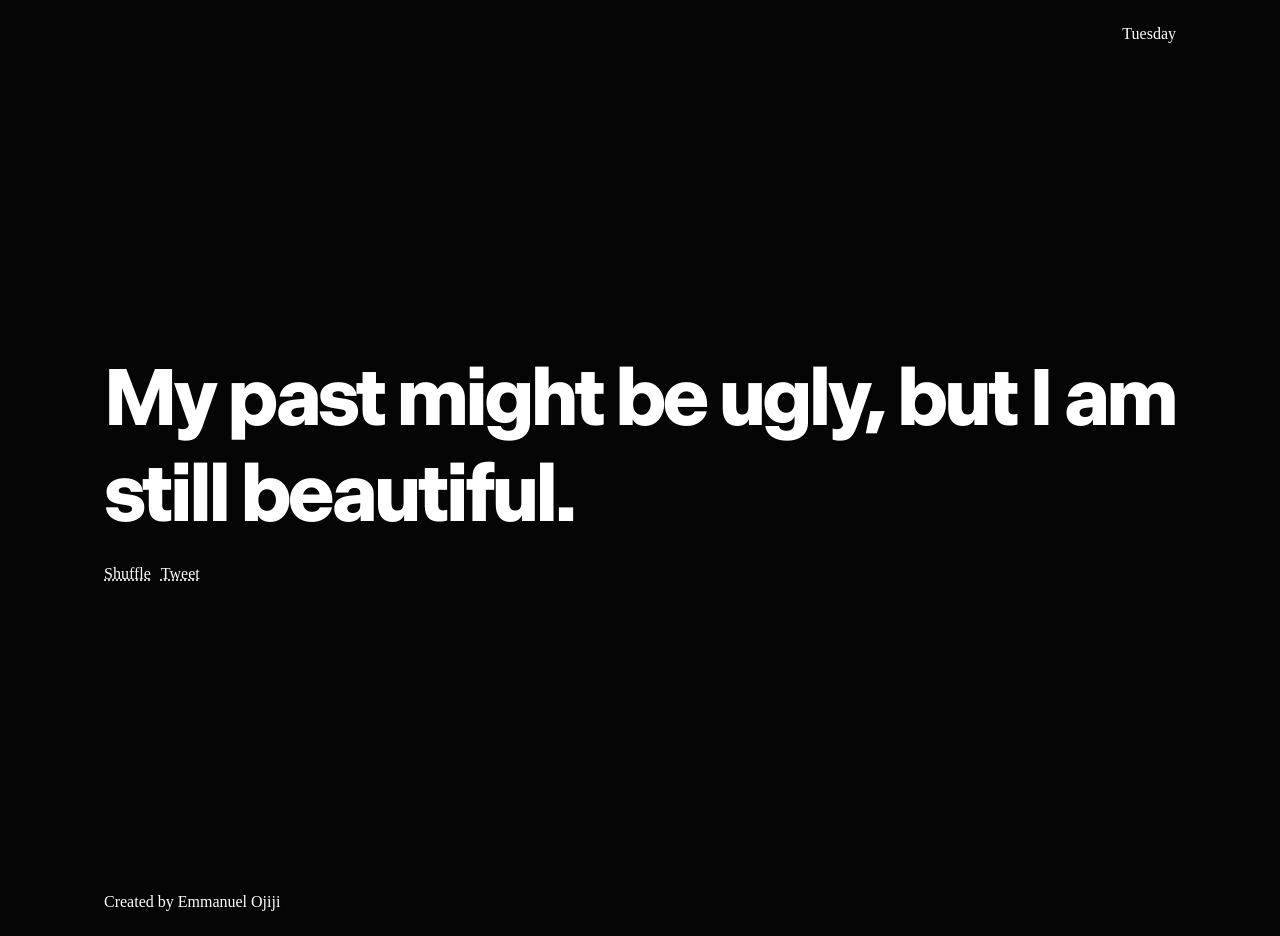
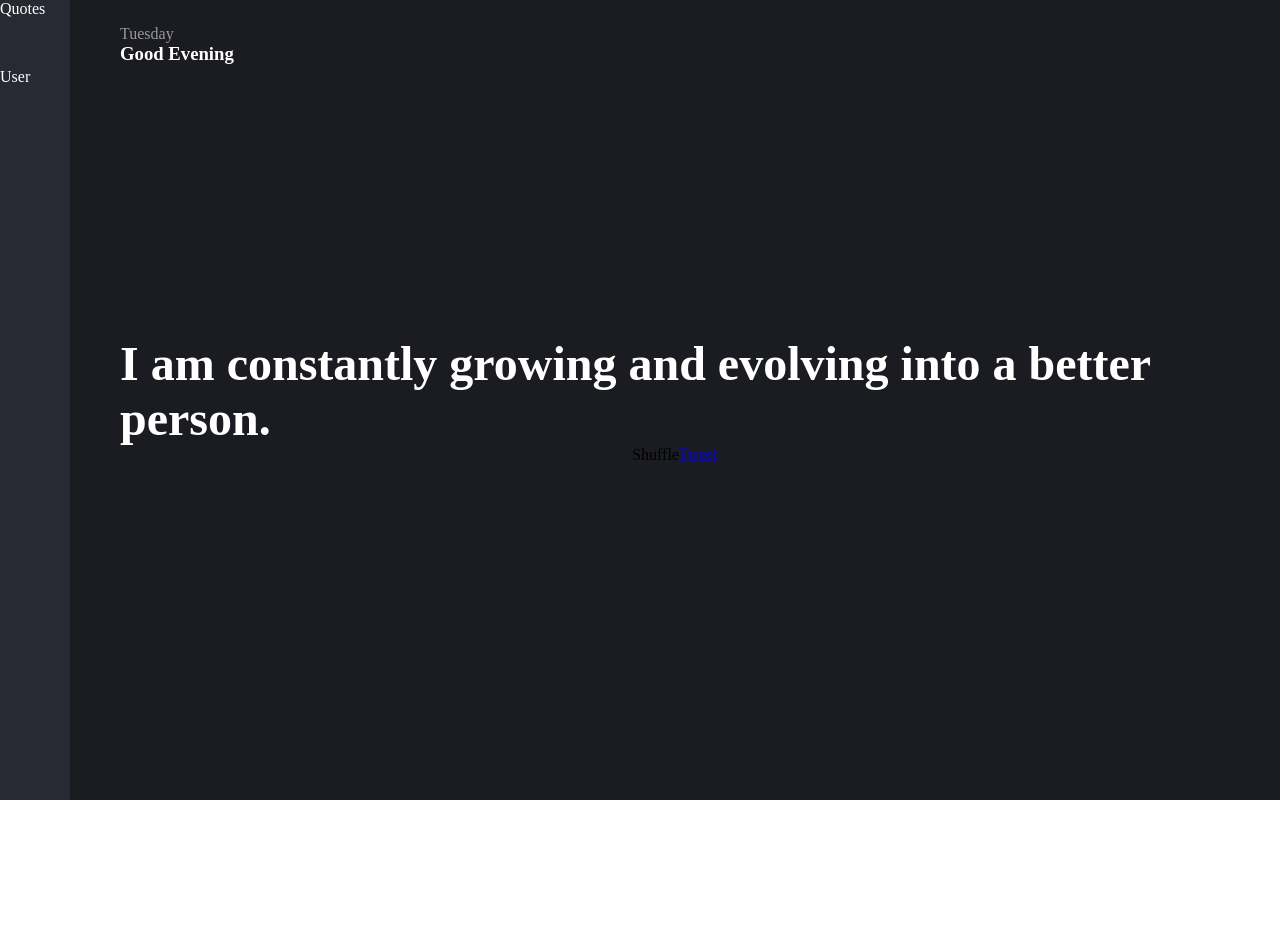
Before and after one commit to emmanuelojiji/quotes, a React (Create React App) app: page / in a window 1280 px wide. After the commit the page ends 800 px from the top, so only its background shows below. Built offline with nearby package versions, Linux system fonts and the light colour scheme.

Commit message:
New Style

```diff
--- a/package.json
+++ b/package.json
@@ -7,6 +7,7 @@
     "@testing-library/jest-dom": "^5.11.4",
     "@testing-library/react": "^11.1.0",
     "@testing-library/user-event": "^12.1.10",
+    "node-sass": "^4.14.1",
     "react": "^17.0.2",
     "react-dom": "^17.0.2",
     "react-scripts": "4.0.3",
--- a/public/index.html
+++ b/public/index.html
@@ -9,22 +9,10 @@
       name="description"
       content="Web site created using create-react-app"
     />
-    <link rel="apple-touch-icon" href="%PUBLIC_URL%/logo192.png" />
-    <!--
-      manifest.json provides metadata used when your web app is installed on a
-      user's mobile device or desktop. See https://developers.google.com/web/fundamentals/web-app-manifest/
-    -->
-    <link rel="manifest" href="%PUBLIC_URL%/manifest.json" />
-    <!--
-      Notice the use of %PUBLIC_URL% in the tags above.
-      It will be replaced with the URL of the `public` folder during the build.
-      Only files inside the `public` folder can be referenced from the HTML.
-
-      Unlike "/favicon.ico" or "favicon.ico", "%PUBLIC_URL%/favicon.ico" will
-      work correctly both with client-side routing and a non-root public URL.
-      Learn how to configure a non-root public URL by running `npm run build`.
-    -->
     <title>React App</title>
+    <link rel="preconnect" href="https://fonts.googleapis.com">
+<link rel="preconnect" href="https://fonts.gstatic.com" crossorigin>
+<link href="https://fonts.googleapis.com/css2?family=Roboto&display=swap" rel="stylesheet">
   </head>
   <body>
     <noscript>You need to enable JavaScript to run this app.</noscript>
--- a/src/App.css
+++ b/src/App.css
@@ -1,70 +1,14 @@
-@font-face {
-  font-family: "Indivisible";
-  src: url("./fonts/Indivisible-Bold.eot");
-  src: local("./fonts/Indivisible Bold"), local("Indivisible-Bold"),
-    url("./fonts/Indivisible-Bold.eot?#iefix") format("embedded-opentype"),
-    url("./fonts/Indivisible-Bold.woff2") format("woff2"),
-    url("./fonts/Indivisible-Bold.woff") format("woff"),
-    url("./fonts/Indivisible-Bold.ttf") format("truetype");
-  font-weight: bold;
-  font-style: normal;
+#root {
+  height: 100%;
 }
 
-.page-container {
+.App {
+  height: 100%;
   width: 100%;
-  max-width: 1200px;
-  padding-left: 5%;
-  padding-right: 5%;
-  margin: 0 auto;
+  display: flex;
 }
 
-header {
-  display: flex;
-  justify-content: flex-end;
-  padding-top: 25px;
-  padding-bottom: 25px;
+main {
+  height: 100%;
+  width: 100%;
 }
-
-.billboard {
-  min-height: 100vh;
-  background: #050505;
-  display: flex;
-  align-items: center;
-}
-
-.billboard-wrap{
-  display: flex;
-  flex-direction: column;
-}
-
-.billboard a, .billboard span {
-  color:white;
-  text-decoration: underline #fff dotted;
-}
-
-
-.quote {
-  font-size: 5em;
-  color: white;
-  font-family: "Indivisible";
-  letter-spacing: -0.3vw;
-  margin-bottom: 20px;
-  overflow-wrap: break-word;
-}
-
-@media only screen and (max-width: 768px) {
-  .quote {
-    font-size: 3em;
-  }
-}
-
-.shuffle{
-  margin-right: 10px;
-  cursor: pointer;
-}
-
-footer {
-  color: white;
-  padding-top: 25px;
-  padding-bottom: 25px;
-}
--- a/src/App.js
+++ b/src/App.js
@@ -1,59 +1,19 @@
 import "./App.css";
-import { useState } from "react";
-import Quote from "./components/Quote";
-import Quotes from "./fonts/QuoteDatabase";
+import Header from "./components/Header";
+import Home from "./components/Home";
+import Menu from "./components/Menu";
 
 function App(props) {
-  let randomQuote = Quotes[Math.floor(Math.random() * Quotes.length)];
-
-  const [currentQuote, setCurrentQuote] = useState(randomQuote);
-
-  console.log(randomQuote);
-
-  const newDate = new Date();
-
-  const days = [
-    "Sunday",
-    "Monday",
-    "Tuesday",
-    "Wednesday",
-    "Thursday",
-    "Friday",
-    "Saturday",
-    "Sunday",
-  ];
-
-  let day = days[newDate.getDay()];
-
-  const changeQuote = () => {
-    randomQuote = Quotes[Math.floor(Math.random() * Quotes.length)];
-    setCurrentQuote(randomQuote);
-  };
-
   return (
     <>
-      <header className="page-container">
-        <span style={{ color: "white" }}>{day}</span>
-      </header>
+      <div className="App">
+      <Menu />
+        <main>
+          <Header />
+          <Home />
+        </main>
 
-      <section className="billboard">
-        <div className="billboard-wrap page-container">
-          <Quote quote={currentQuote} />
-          <div className="shuffle-tweet">
-            <span onClick={() => changeQuote()} className="shuffle">Shuffle</span>
-            <a
-              href={`https://twitter.com/intent/tweet?text=${currentQuote}`}
-              target="_blank"
-            >
-              Tweet
-            </a>
-          </div>
-        </div>
-      </section>
-
-      <footer className="page-container">
-        <span>Created by Emmanuel Ojiji</span>
-      </footer>
+      </div>
     </>
   );
 }
--- /dev/null
+++ b/src/components/Header.js
@@ -0,0 +1,32 @@
+import './Header.scss'
+
+const Header = () => {
+
+  const newDate = new Date();
+
+  const days = [
+    "Sunday",
+    "Monday",
+    "Tuesday",
+    "Wednesday",
+    "Thursday",
+    "Friday",
+    "Saturday",
+    "Sunday",
+  ];
+
+  let day = days[newDate.getDay()];
+  let time = newDate.getHours();
+
+  const greeting = time < 12 ? 'Good Morning' : 'Good Evening'
+
+
+  return (
+    <header className="page-container">
+      <span className="day">{day}</span>
+      <h3 className="greeting">{greeting}</h3>
+    </header>
+  );
+};
+
+export default Header;
--- /dev/null
+++ b/src/components/Header.scss
@@ -0,0 +1,18 @@
+header {
+    display: flex;
+    position: fixed;
+    margin-left: 70px;
+    padding-top: 25px;
+    padding-bottom: 25px;
+    padding-left: 50px;
+    flex-direction: column;
+    background: #1b1c21;
+  }
+
+  .day{
+    color: #99989e;
+  }
+
+  .greeting{
+    color:#fff;
+  }
--- /dev/null
+++ b/src/components/Home.js
@@ -0,0 +1,14 @@
+import Quote from "./Quote";
+import "./Home.scss"
+
+const Home = () => {
+  return (
+    <section className="Home">
+
+        <Quote />
+
+    </section>
+  );
+};
+
+export default Home;
--- /dev/null
+++ b/src/components/Home.scss
@@ -0,0 +1,16 @@
+.Home{
+    height: 100%;
+    margin-left: 70px;
+    padding-left: 50px;
+    padding-right: 50px;
+    background: #1b1c21;
+    display: flex;
+    flex-direction: column;
+    justify-content: center;
+    align-items: center;
+}
+
+.quote{
+    font-size: 3em;
+    color:white;
+}
--- /dev/null
+++ b/src/components/Menu.js
@@ -0,0 +1,11 @@
+import "./Menu.scss"
+const Menu = () => {
+  return (
+    <div className="Menu">
+      <p>Quotes</p>
+      <p style={{marginTop:'50px'}}>User</p>
+    </div>
+  );
+};
+
+export default Menu;
--- /dev/null
+++ b/src/components/Menu.scss
@@ -0,0 +1,8 @@
+.Menu{
+    height: 100vh;
+    width: 70px;
+    background:#272a33;
+    position: fixed;
+    left: 0;
+    color:white;
+}
--- a/src/components/Quote.js
+++ b/src/components/Quote.js
@@ -1,7 +1,31 @@
-const Quote = (props) => {
+import Quotes from "../fonts/QuoteDatabase";
+import { useState } from "react";
+
+const Quote = () => {
+  let randomQuote = Quotes[Math.floor(Math.random() * Quotes.length)];
+
+  const [currentQuote, setCurrentQuote] = useState(randomQuote);
+
+  const changeQuote = () => {
+    randomQuote = Quotes[Math.floor(Math.random() * Quotes.length)];
+    setCurrentQuote(randomQuote);
+  };
+
   return (
     <>
-      <h1 className="quote">{props.quote}</h1>
+      <h1 className="quote">{currentQuote}</h1>
+
+      <div className="shuffle-tweet">
+        <span onClick={() => changeQuote()} className="shuffle">
+          Shuffle
+        </span>
+        <a
+          href={`https://twitter.com/intent/tweet?text=${currentQuote}`}
+          target="_blank"
+        >
+          Tweet
+        </a>
+      </div>
     </>
   );
 };
--- a/src/index.css
+++ b/src/index.css
@@ -3,7 +3,7 @@ html,body {
   width: 100%;
   -webkit-font-smoothing: antialiased;
   -moz-osx-font-smoothing: grayscale;
-  background: #050505;
+  background: #fff;
 }
 
 *{
```
Also changed, not shown: 1 other file (tests, documents, lock files or other folders).
